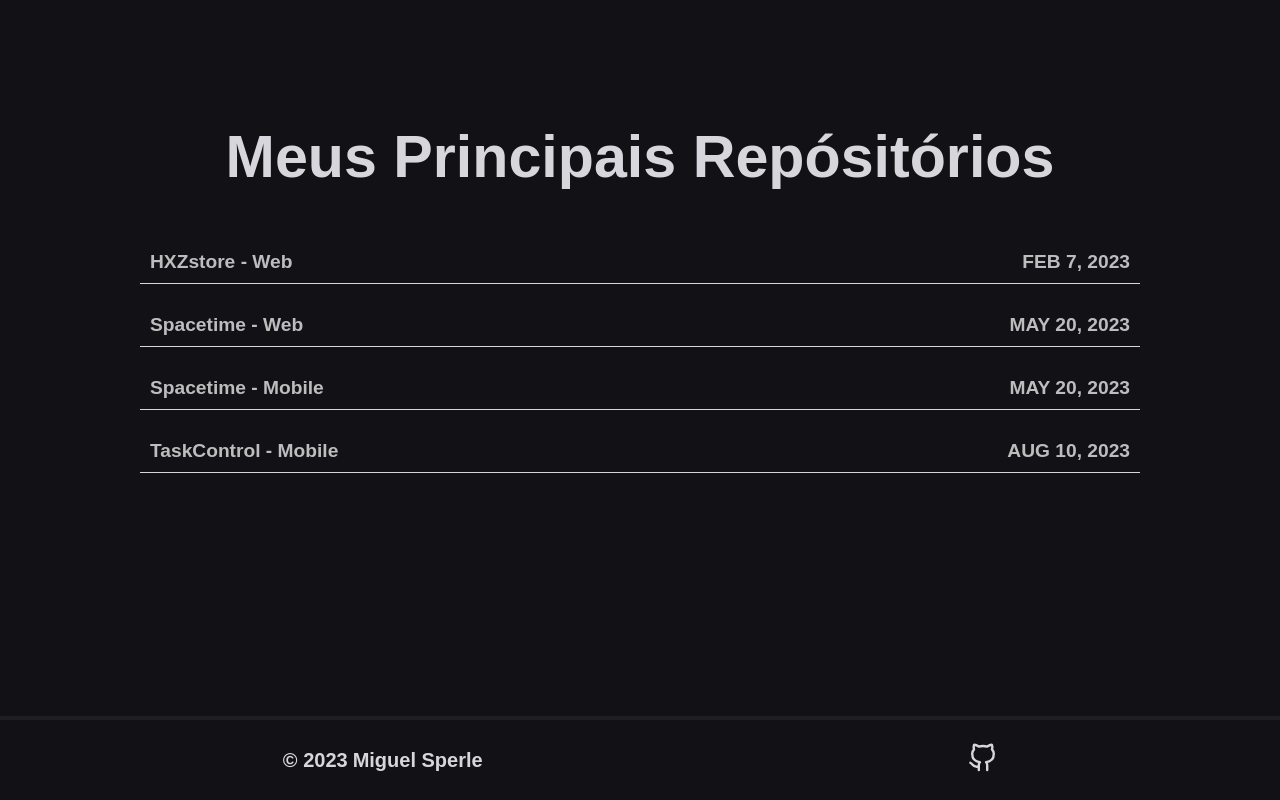
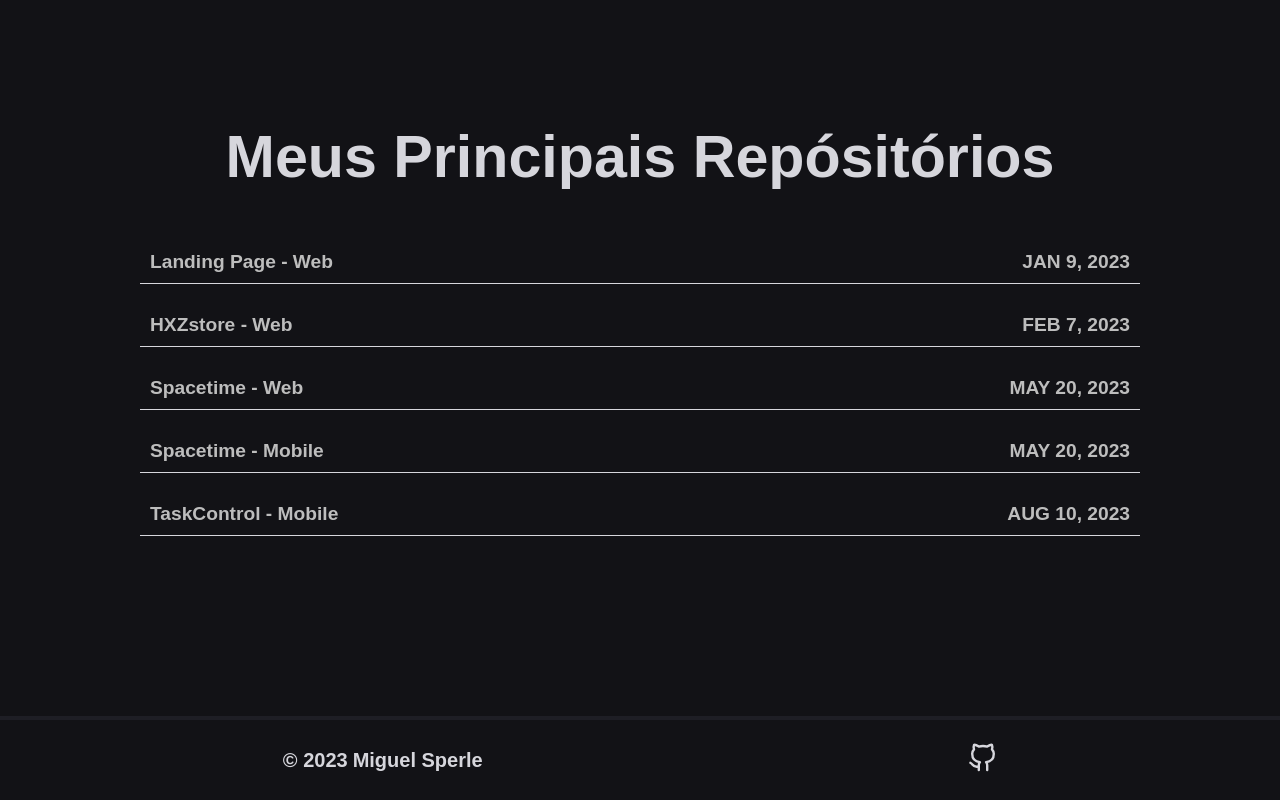
Before and after one commit to MiguelSperle/Portifolio, a React (Vite) app: page / in a window 1280 px wide. Shown: the part 1873-2673 px from the top of the page. Built offline with nearby package versions, Linux system fonts and the light colour scheme.

Commit message:
UPDATED REPOSITY_PROJECT

```diff
--- a/src/components/layout/repositoryProject/index.tsx
+++ b/src/components/layout/repositoryProject/index.tsx
@@ -4,6 +4,11 @@ export default function Project(){
             <div className="container-project">
                 <h2>Meus Principais Repósitórios</h2>
                 <div className="container-all-project">
+                    <div className="project">
+                        <a href="https://github.com/MiguelSperle/TaskControl-Mobile" target='_blank'><p>Landing Page - Web</p></a>
+                        <p>JAN 9, 2023</p>
+                    </div>
+
                     <div className="project">
                         <a href="https://github.com/MiguelSperle/HXZstore" target='_blank'><p>HXZstore - Web</p></a>
                         <p>FEB 7, 2023</p>
@@ -23,16 +28,8 @@ export default function Project(){
                         <a href="https://github.com/MiguelSperle/TaskControl-Mobile" target='_blank'><p>TaskControl - Mobile</p></a>
                         <p>AUG 10, 2023</p>
                     </div>
-
-                    {/* <div className="project">
-                        <a href="https://github.com/MiguelSperle/MovieFlix" target="_blank"><p>MovieFlix</p></a>
-                        <p>APRIL 15, 2023</p>
-                    </div> */}
-
                 </div>
-
             </div>
-
         </section>
     )
 }
```
